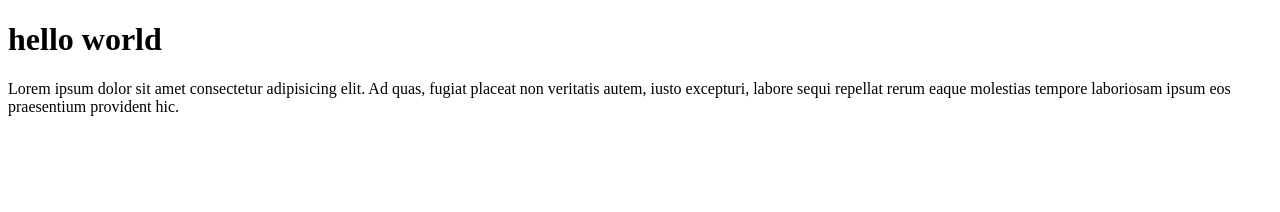
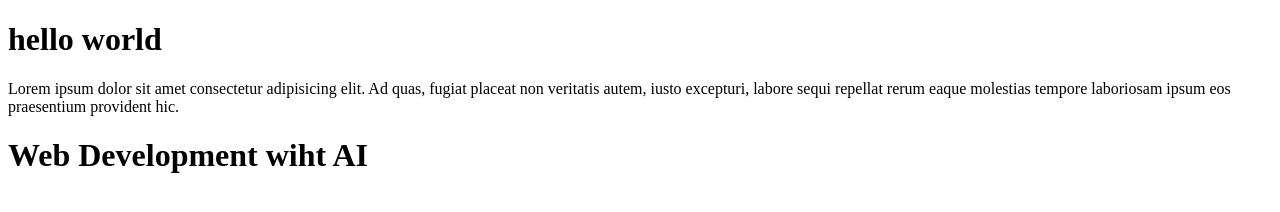
Before and after one commit to mdowais1001/Prac, a plain HTML site: page index.html in a window 1280 px wide. Drawn offline with Linux system fonts and the light colour scheme.

Commit message:
added heading

```diff
--- a/index.html
+++ b/index.html
@@ -8,5 +8,7 @@
 <body>
     <h1>hello world</h1>
     <p>Lorem ipsum dolor sit amet consectetur adipisicing elit. Ad quas, fugiat placeat non veritatis autem, iusto excepturi, labore sequi repellat rerum eaque molestias tempore laboriosam ipsum eos praesentium provident hic.</p>
+
+    <h1>Web Development wiht AI</h1>
 </body>
 </html>
```
